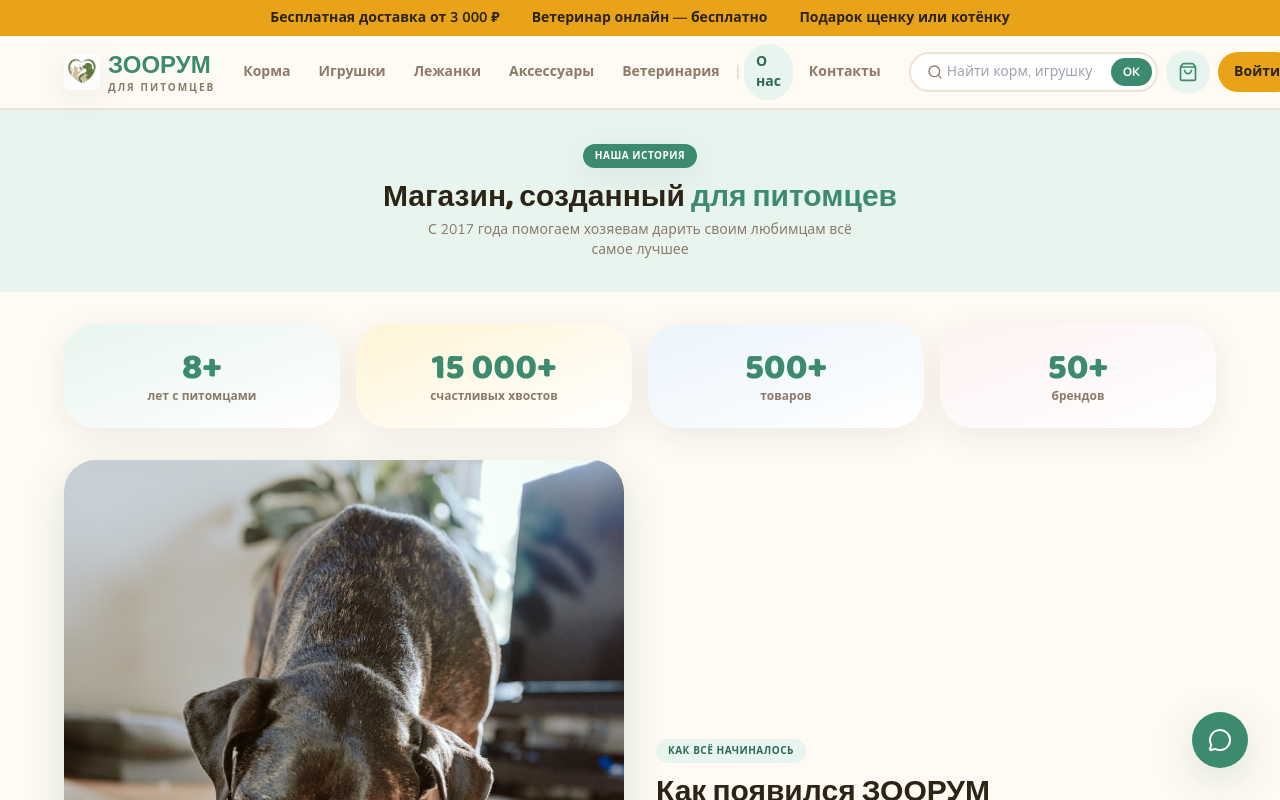
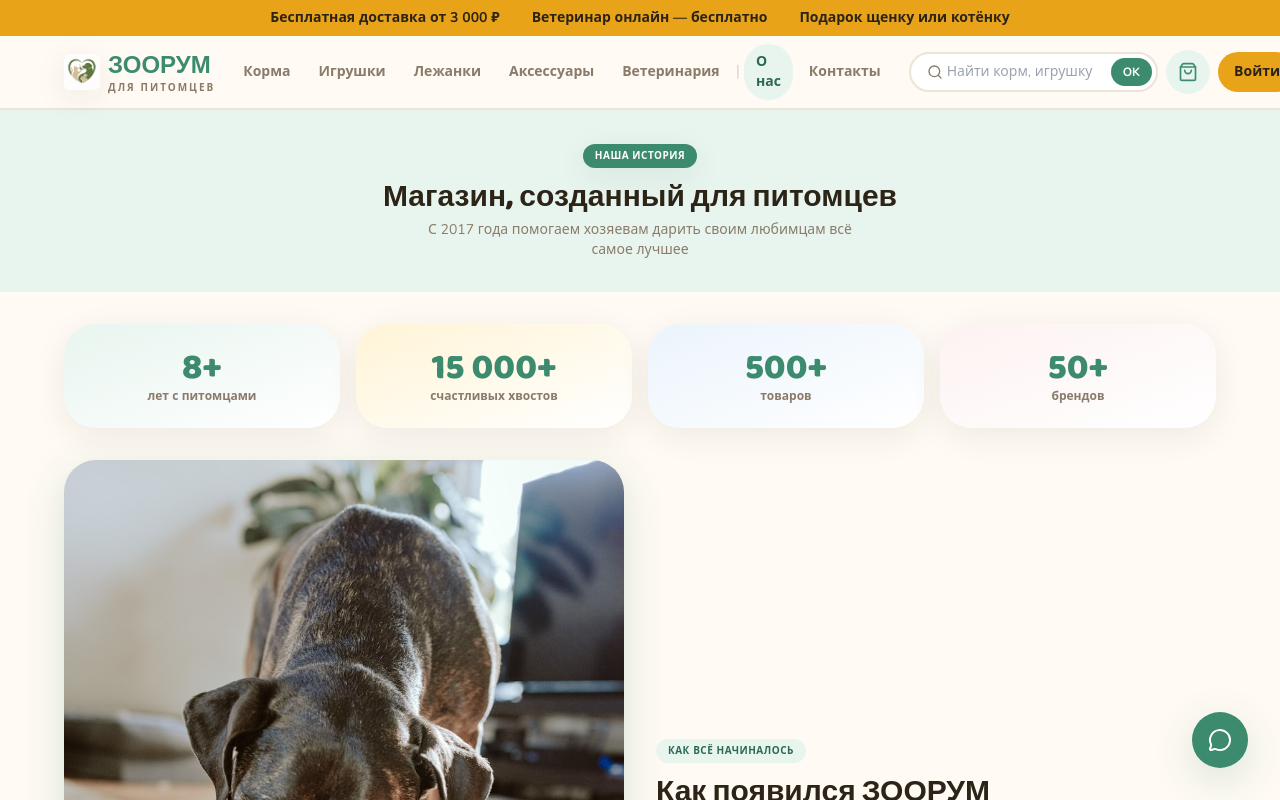
Before and after one commit to nelsyqq/ZOORUM, a Vue app: page /about in a window 1280 px wide. Shown: the top 800 px of the page. Built offline with nearby package versions, Linux system fonts and the light colour scheme.

Commit message:
Remove green color from для питомцев in About hero

```diff
--- a/src/views/AboutView.vue
+++ b/src/views/AboutView.vue
@@ -31,7 +31,7 @@ const team = [
     <div class="container-wrap py-8 text-center animate-fade-up">
       <span class="inline-flex items-center gap-1.5 rounded-full bg-forest px-3 py-1 text-[10px] font-extrabold uppercase tracking-wider text-white shadow-soft">Наша история</span>
       <h1 class="mt-3 font-display text-2xl font-extrabold text-ink sm:text-3xl">
-        Магазин, созданный <span class="text-forest">для питомцев</span>
+        Магазин, созданный для питомцев
       </h1>
       <p class="mt-1 max-w-md mx-auto text-sm text-muted">С 2017 года помогаем хозяевам дарить своим любимцам всё самое лучшее</p>
     </div>
```
